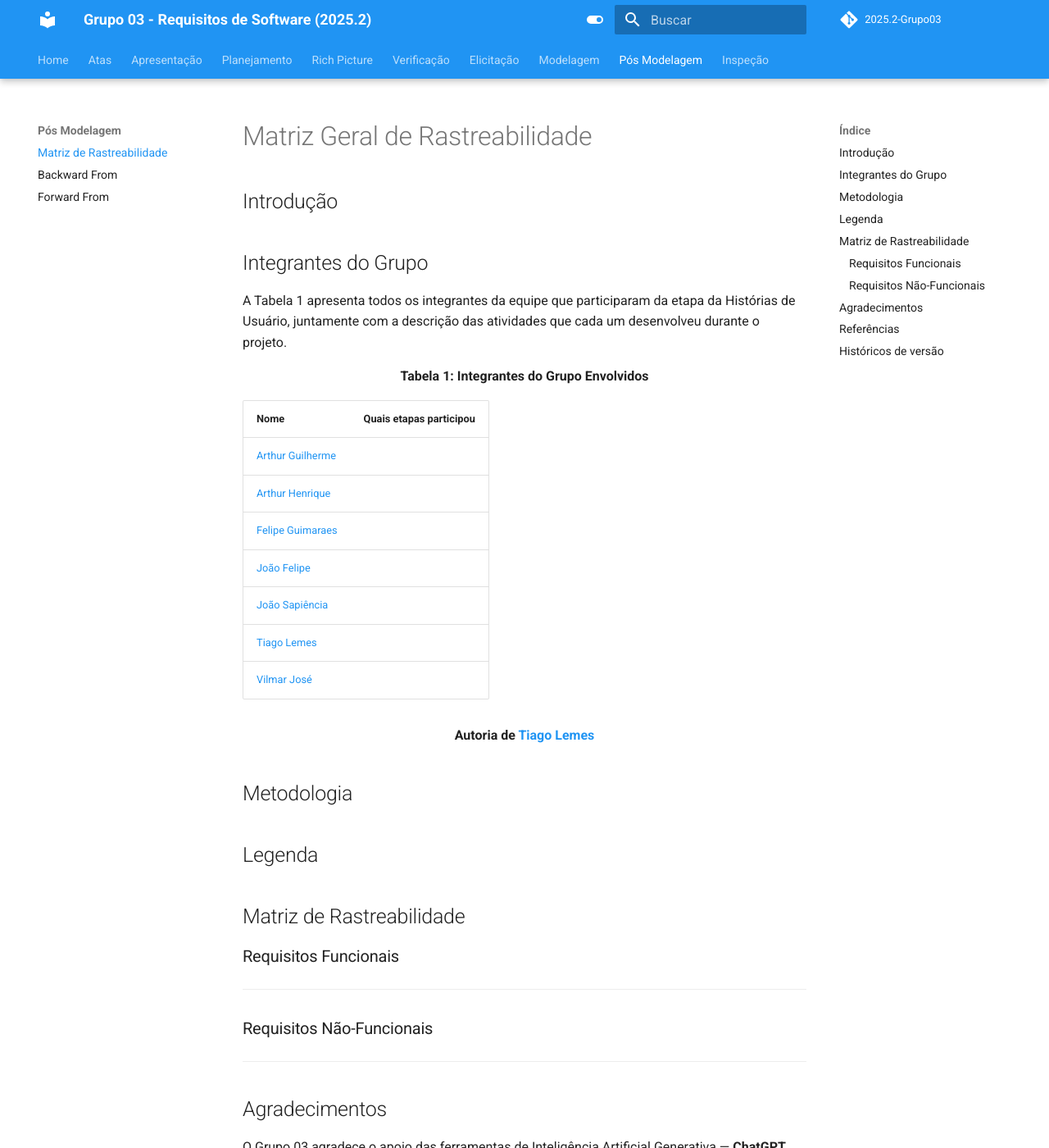
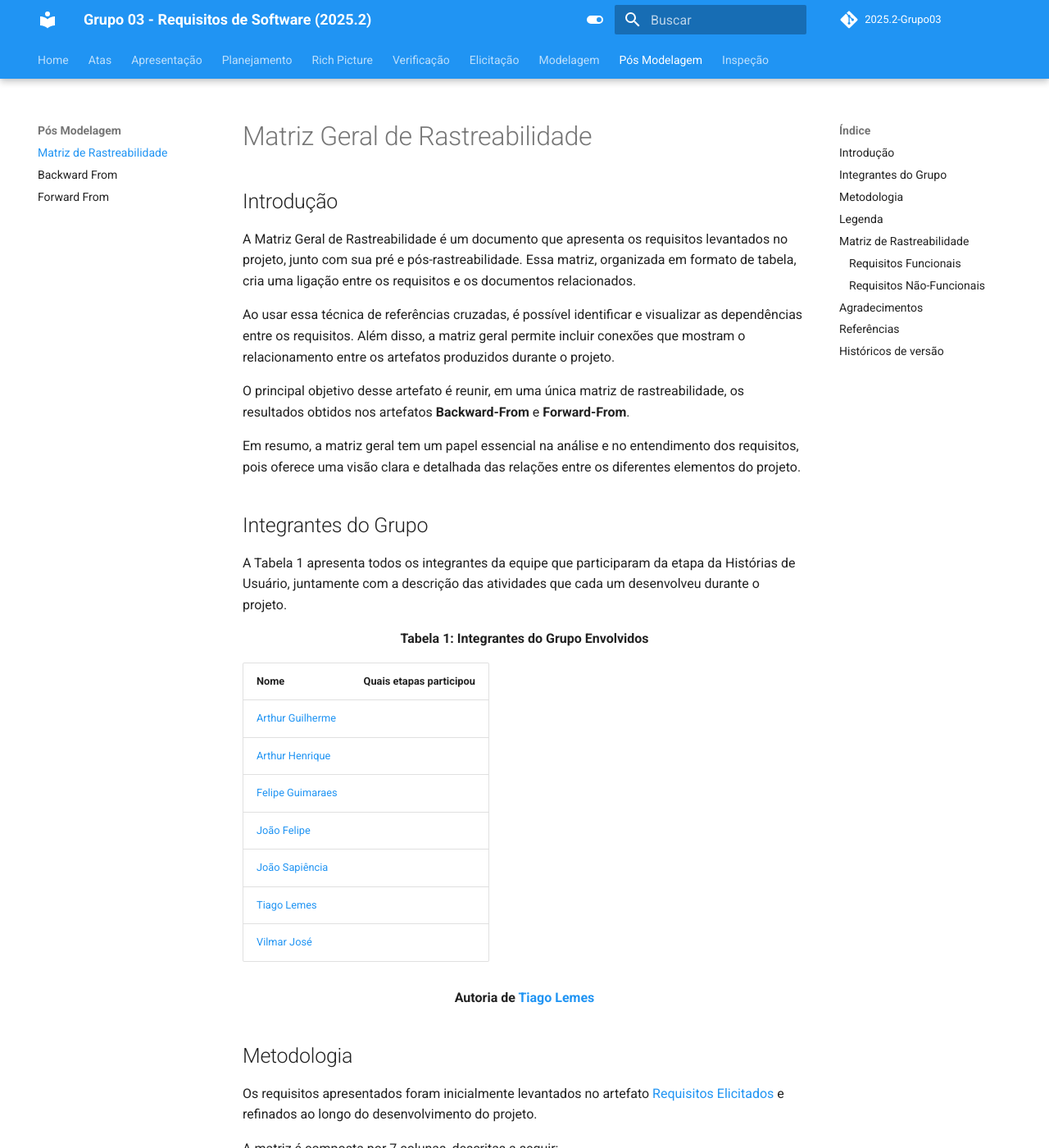
Before and after one commit to Requisitos-de-Software/2025.2-Grupo03, an MkDocs documentation site: the page built from docs/Pos-modelagem/matriz_de_rastreabilidade.md, in a window 1280 px wide and 1400 px high. Shown: the whole window at 82% size. Built offline with MkDocs 1.6.1 and Material for MkDocs 9.7.7, drawn with Linux system fonts in a browser that asks for light colours; comment, search, counter and statistics services are not loaded; some of the changed text lies outside the part shown.

Commit message:
Adição da introdução

```diff
--- a/docs/Pos-modelagem/matriz_de_rastreabilidade.md
+++ b/docs/Pos-modelagem/matriz_de_rastreabilidade.md
@@ -1,6 +1,13 @@
 # Matriz Geral de Rastreabilidade
 
 ## Introdução
+A Matriz Geral de Rastreabilidade é um documento que apresenta os requisitos levantados no projeto, junto com sua pré e pós-rastreabilidade. Essa matriz, organizada em formato de tabela, cria uma ligação entre os requisitos e os documentos relacionados.
+
+Ao usar essa técnica de referências cruzadas, é possível identificar e visualizar as dependências entre os requisitos. Além disso, a matriz geral permite incluir conexões que mostram o relacionamento entre os artefatos produzidos durante o projeto.
+
+O principal objetivo desse artefato é reunir, em uma única matriz de rastreabilidade, os resultados obtidos nos artefatos **Backward-From** e **Forward-From**.
+
+Em resumo, a matriz geral tem um papel essencial na análise e no entendimento dos requisitos, pois oferece uma visão clara e detalhada das relações entre os diferentes elementos do projeto.
 
 ## Integrantes do Grupo
 A Tabela 1 apresenta todos os integrantes da equipe que participaram da etapa da Histórias de Usuário, juntamente com a descrição das atividades que cada um desenvolveu durante o projeto.
@@ -20,6 +27,17 @@ A Tabela 1 apresenta todos os integrantes da equipe que participaram da etapa da
 <div align="center"><strong>Autoria de <a href="https://github.com/TiagoTeixeira-2005">Tiago Lemes</a></strong></div>
 
 ## Metodologia
+
+Os requisitos apresentados foram inicialmente levantados no artefato [Requisitos Elicitados](https://requisitos-de-software.github.io/2025.2-Grupo03/Elicitacao/requisitos_elicitados/#requisitos) e refinados ao longo do desenvolvimento do projeto.
+
+A matriz é composta por 7 colunas, descritas a seguir:
+
+- **ID**: Identifica o requisito de forma única;
+- **Descrição**: Apresenta o conteúdo e/ou objetivo do requisito;
+- **Pré-Rastreabilidade**: Indica a origem ou fonte de elicitação do requisito;
+- **Implementado**: Informa se o requisito foi implementado no aplicativo (Sim, Não ou Parcialmente);
+- **Artefatos**: Lista os artefatos relacionados ao requisito;
+- **Elos**: Mostra as conexões entre os requisitos e os artefatos correspondentes.
 
 ## Legenda
 
```
Also changed, not shown: docs/Pos-modelagem/backward.md (+4 -0 lines), docs/Pos-modelagem/forward.md (+4 -0 lines).
